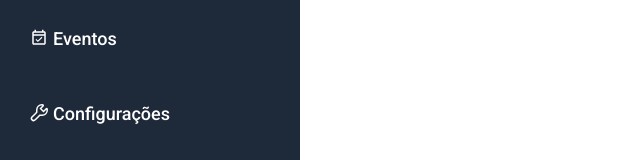
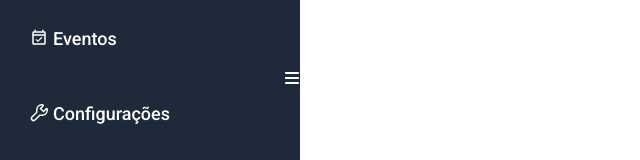
Before and after one commit to laecio22/adotaPets, a React (Vite) app in the folder adota-pets/: page / in a window 1280 px wide. Shown: the part 332-492 px from the top of the page, without its empty margins (0-640 px from the left). Built offline with nearby package versions, Linux system fonts and the light colour scheme.

Commit message:
chore:instalação lib  clsx  para  tailwind

```diff
--- a/adota-pets/package.json
+++ b/adota-pets/package.json
@@ -12,6 +12,7 @@
   },
   "dependencies": {
     "@tailwindcss/vite": "^4.1.4",
+    "clsx": "^2.1.1",
     "react": "^19.0.0",
     "react-dom": "^19.0.0",
     "react-icons": "^5.5.0",
--- a/adota-pets/src/components/Navbar/Navbar.tsx
+++ b/adota-pets/src/components/Navbar/Navbar.tsx
@@ -4,10 +4,9 @@ import { TbReplace } from "react-icons/tb";
 import { BsPeople } from "react-icons/bs";
 import { MdOutlineEventAvailable } from "react-icons/md";
 import { GrConfigure } from "react-icons/gr";
-import { NavLink} from "react-router";
+import { NavLink } from "react-router";
 import { FaBars, FaXmark } from "react-icons/fa6";
 import { useState } from "react";
-
 
 const itemsNavbar = [
   {
@@ -45,18 +44,19 @@ const itemsNavbar = [
   },
 ];
 const Navbar = () => {
-  const [openMenu, setOpenMenu] =  useState(false)
-
+  const [openMenu, setOpenMenu] = useState(false);
 
   return (
-    <nav className=" bg-gray-800 text-white pt-8 flex justify-center  ">
+    <nav className=" bg-gray-800 text-white pt-8 flex   ">
       <ul className="w-full  ">
         {itemsNavbar.map((item) => (
           <li key={item.label}>
             <NavLink
               to={item.url}
-              className = {({isActive}) => {
-              return   isActive ? " text-sky-600  mt-10 flex gap-2 h-20 items-center pl-12 transition duration-300 cursor-pointer" : "mt-10 flex gap-2 h-20 items-center   hover:bg-slate-400  pl-12 transition duration-300 cursor-pointer hover:text-sky-200"
+              className={({ isActive }) => {
+                return isActive
+                  ? " text-sky-600  mt-10 flex gap-2 h-20 items-center pl-12 transition duration-300 cursor-pointer"
+                  : "mt-10 flex gap-2 h-20 items-center   hover:bg-slate-400  pl-12 transition duration-300 cursor-pointer hover:text-sky-200";
               }}
             >
               <span>{item.icon}</span>
@@ -65,6 +65,13 @@ const Navbar = () => {
           </li>
         ))}
       </ul>
+      <button onClick={() => setOpenMenu(!openMenu)} className="cursor-pointer">
+        {openMenu ? (
+          <FaXmark  />
+        ) : (
+          <FaBars />
+        )}
+      </button>
     </nav>
   );
 };
```
Also changed, not shown: 1 other file (tests, documents, lock files or other folders).
